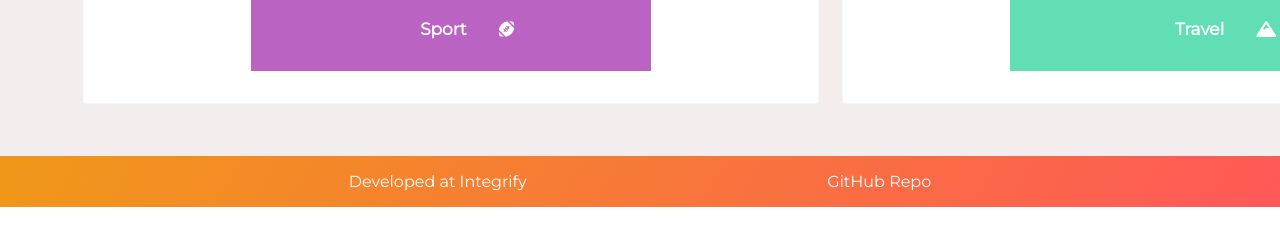
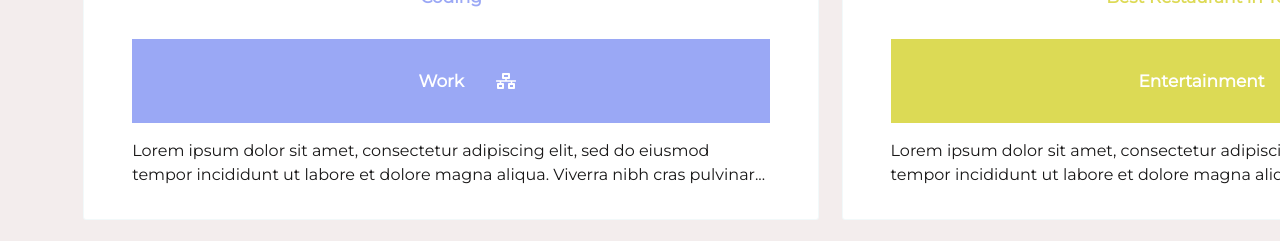
Before and after one commit to micahsuomi/react-blog-app, a React (Create React App) app: page / in a window 1280 px wide. Shown: the part 2700-2941 px from the top of the page. Before the commit the page ends 2907 px from the top, so only its background shows below. Built offline with nearby package versions, Linux system fonts and the light colour scheme.

Commit message:
added description and substr on posts

```diff
--- a/src/assets/style/postitem.css
+++ b/src/assets/style/postitem.css
@@ -37,7 +37,11 @@
     margin-top: 2rem;
 }
 
-
+.post-description {
+    color: rgb(24, 23, 23);
+    margin-top: 1rem;
+    line-height: 1.5;
+}
 .link {
     text-decoration: none;
     color: white;
--- a/src/components/Footer.js
+++ b/src/components/Footer.js
@@ -3,8 +3,8 @@ import '../assets/style/footer.css';
 
 const footerData = [
     {
-        title: 'Developed at Integrify',
-        link: 'https://www.integrify.io/'
+        title: 'Developed by Michele Zucca',
+        link: 'https://michelezuccawebdeveloper.netlify.app/'
     },
 
     {
--- a/src/components/PostItem.js
+++ b/src/components/PostItem.js
@@ -4,7 +4,7 @@ import '../assets/style/postitem.css'
 
 
 const PostItem = (props) => {
-    let {id, title, category, image} = props.post
+    let {id, title, category, image, description} = props.post
 
     let postStyles = [
         {backgroundColor: 'var(--blue)'},
@@ -86,6 +86,8 @@ const PostItem = (props) => {
                 <h3 className="post-category">{category}</h3>
                 <i className={iconStyles}></i>
                 </div>
+                <p className="post-description">{description.substring(0,150)}...</p>
+
 
             </div>
             </div>
```
